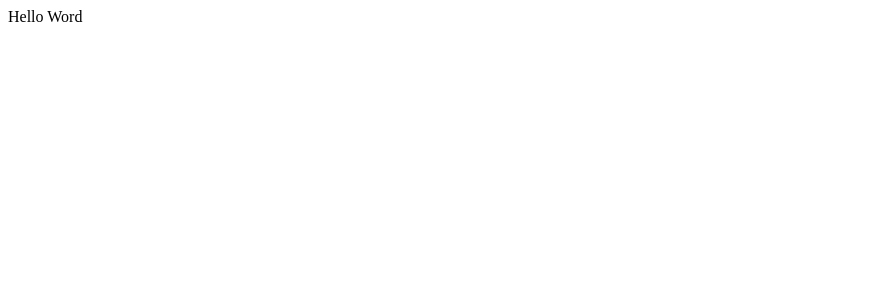
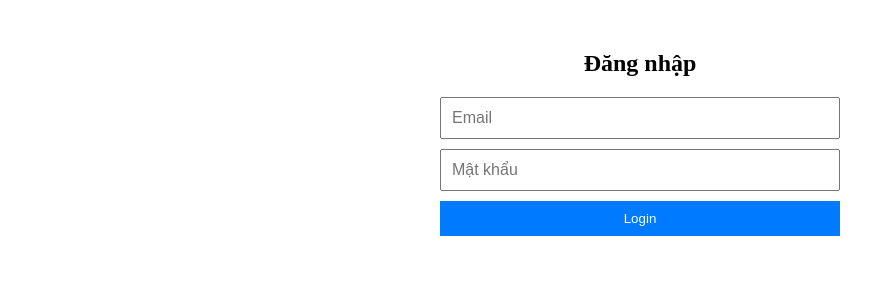
Before and after one commit to namtrungle20/TempestGaming, a React (Vite) app: page / in a window 1280 px wide. Shown: the top 300 px of the page, without its empty margins (0-895 px from the left). Built offline with nearby package versions, Linux system fonts and the light colour scheme.

Commit message:
update frontend 24/11/2025

```diff
--- a/src/App.jsx
+++ b/src/App.jsx
@@ -1,20 +1,20 @@
-import { useEffect } from 'react'
-import axios from './util/axios.customize'
+import { BrowserRouter as Router, Routes, Route } from "react-router-dom";
+import Login from "./pages/Login.jsx";
+import AdminWelcome from "./pages/AdminWelcome.jsx";
+import UserWelcome from "./pages/UserWelcome.jsx";
 
 
 function App() {
+  return (
+    <Router>
+      <Routes>
+        <Route path="/" element={<Login />} />
+        <Route path="/admin" element={<AdminWelcome />} />
+        <Route path="/user" element={<UserWelcome />} />
+      </Routes>
+    </Router>
+  );
 
-  useEffect(() => {
-    const helloWorld = async () => {
-      const res = await axios.get(`/`);
-      console.log(">>> check res:", res)
-    }
-    helloWorld()
-  }, [])
-
-  return (
-    <>Hello Word</>
-  )
 }
 
 export default App
--- /dev/null
+++ b/src/pages/AdminWelcome.jsx
@@ -0,0 +1,10 @@
+// AdminWelcome.jsx
+export default function AdminWelcome() {
+  const email = localStorage.getItem("email");
+  return (
+    <div style={{ textAlign: "center", marginTop: "50px" }}>
+      <h2>🔑 Chào mừng Admin</h2>
+      <p>Bạn đã đăng nhập thành công với email: {email}</p>
+    </div>
+  );
+}
--- /dev/null
+++ b/src/pages/Login.jsx
@@ -0,0 +1,73 @@
+import { useState } from "react";
+import axios from "axios";
+import { useNavigate } from "react-router-dom";
+
+export default function Login() {
+  const [email, setEmail] = useState("");
+  const [password, setPassword] = useState("");
+  const [error, setError] = useState("");
+  const navigate = useNavigate();
+
+  const handleSubmit = async (e) => {
+    e.preventDefault();
+    try {
+      const res = await axios.post(
+        import.meta.env.VITE_BACKEND_URL + "/api/nguoidung/dangnhap",
+        { email, password }
+      );
+
+      const { token, nguoidung } = res.data.data;
+      const vaitro = nguoidung.vaitro; // lấy từ bên trong object nguoidung
+
+      localStorage.setItem("token", token);
+      localStorage.setItem("vaitro", vaitro);
+      localStorage.setItem("email", nguoidung.email || email);
+
+      const roleInt = Number(vaitro);
+
+      if (roleInt === 1) {
+        navigate("/admin");
+      } else if (roleInt === 2) {
+        navigate("/user");
+      }
+
+    } catch (err) {
+      console.error(err);
+      setError("Sai email hoặc mật khẩu!");
+    }
+  };
+
+  return (
+    <div style={styles.container}>
+      <h2>Đăng nhập</h2>
+      <form onSubmit={handleSubmit} style={styles.form}>
+        <input
+          type="email"
+          placeholder="Email"
+          value={email}
+          onChange={(e) => setEmail(e.target.value)}
+          style={styles.input}
+          required
+        />
+        <input
+          type="password"
+          placeholder="Mật khẩu"
+          value={password}
+          onChange={(e) => setPassword(e.target.value)}
+          style={styles.input}
+          required
+        />
+        <button type="submit" style={styles.button}>Login</button>
+      </form>
+      {error && <p style={styles.error}>{error}</p>}
+    </div>
+  );
+}
+
+const styles = {
+  container: { maxWidth: "400px", margin: "50px auto", textAlign: "center" },
+  form: { display: "flex", flexDirection: "column", gap: "10px" },
+  input: { padding: "10px", fontSize: "16px" },
+  button: { padding: "10px", background: "#007bff", color: "#fff", border: "none" },
+  error: { color: "red", marginTop: "10px" }
+};
--- /dev/null
+++ b/src/pages/UserWelcome.jsx
@@ -0,0 +1,10 @@
+// UserWelcome.jsx
+export default function UserWelcome() {
+  const email = localStorage.getItem("email");
+  return (
+    <div style={{ textAlign: "center", marginTop: "50px" }}>
+      <h2>🎉 Chào mừng User 🎉</h2>
+      <p>Bạn đã đăng nhập thành công với email: {email}</p>
+    </div>
+  );
+}
```
Also changed, not shown: 1 other file (tests, documents, lock files or other folders).
